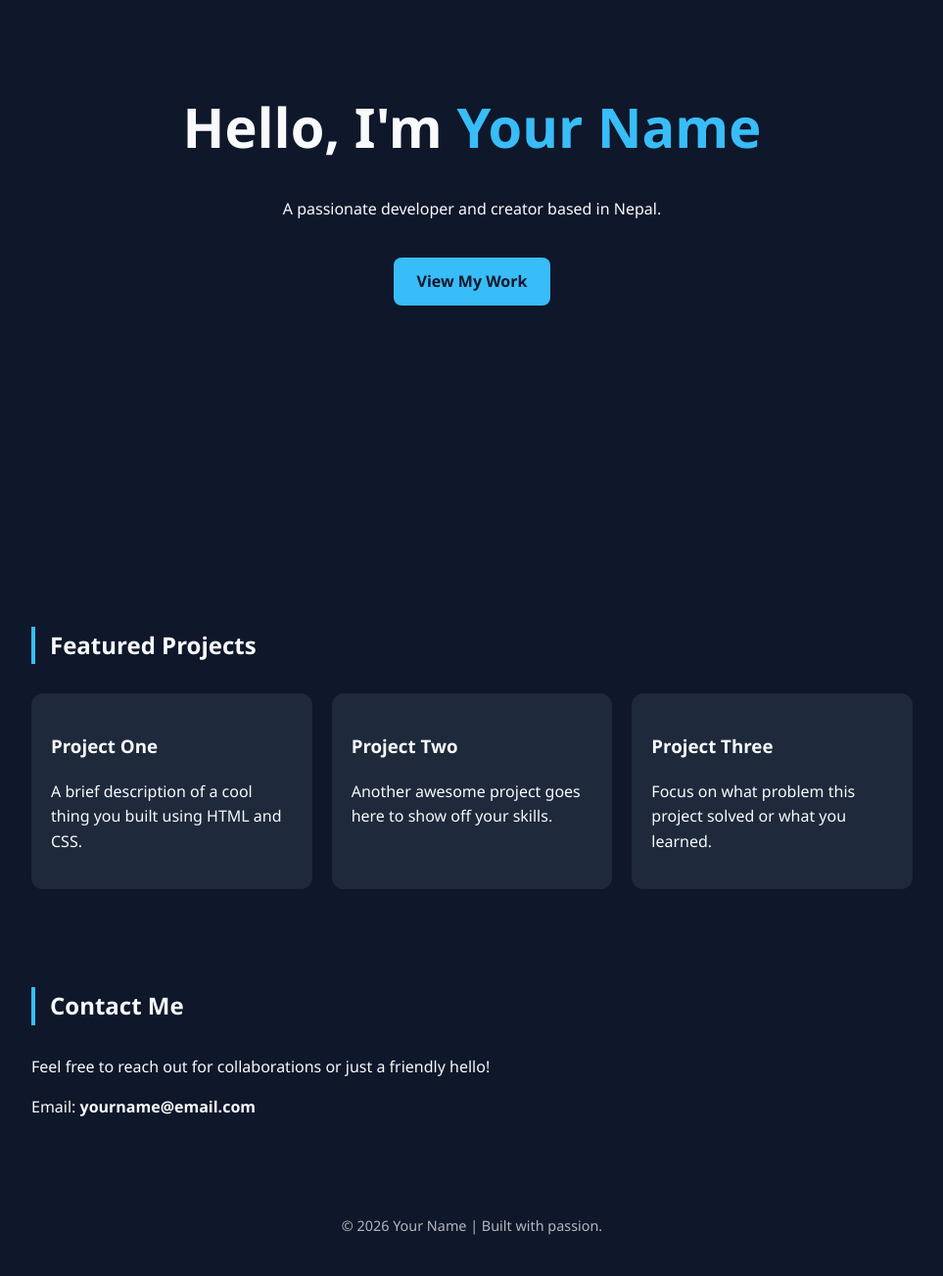
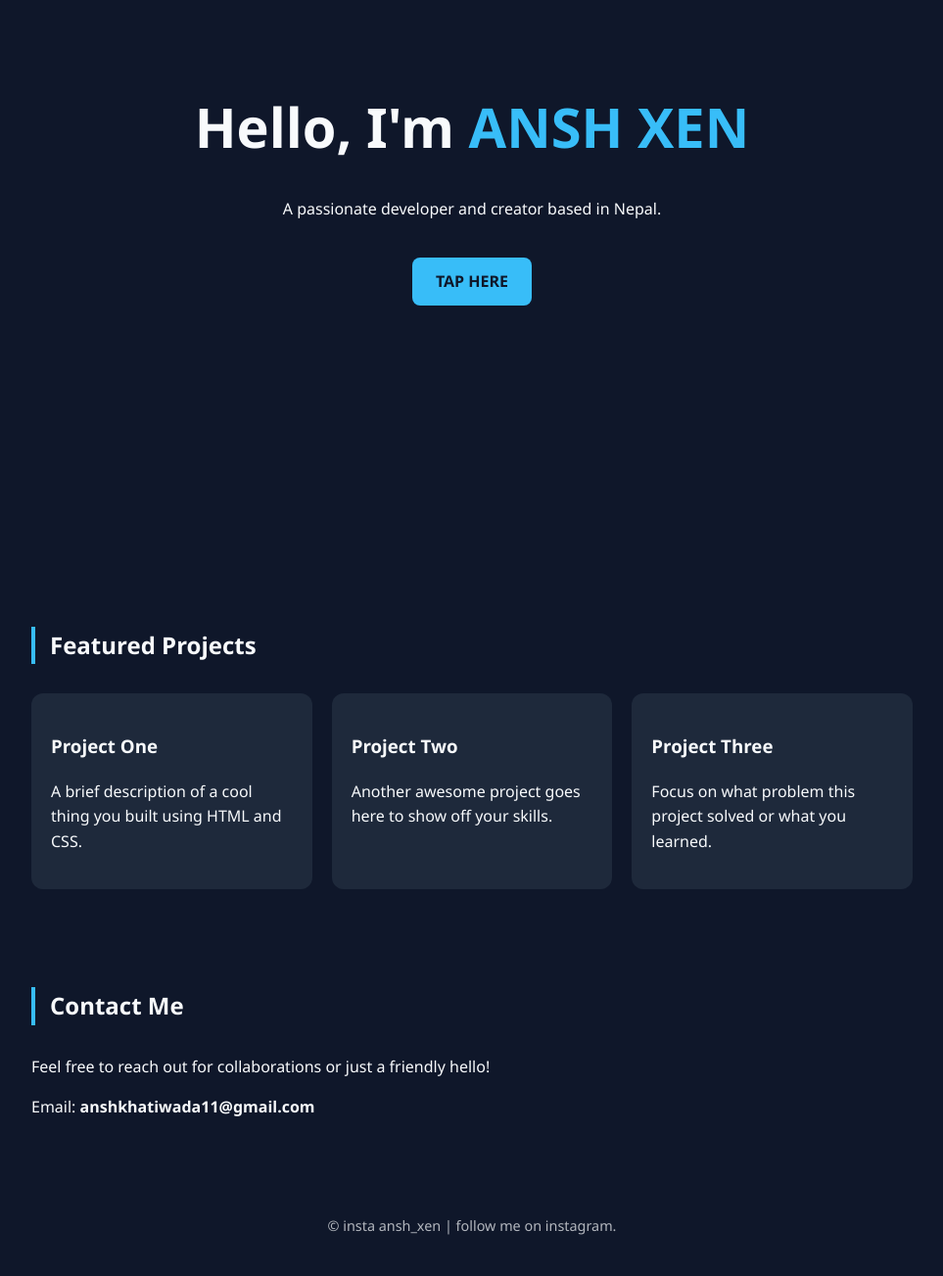
Before and after one commit to anshxen/ansh_xen, a plain HTML site: page index.html in a window 1280 px wide. Shown: the part 220-1523 px from the top of the page at 98% size, without its empty margins (158-1121 px from the left). Drawn offline with Linux system fonts and the light colour scheme.

Commit message:
Update index.html

```diff
--- a/index.html
+++ b/index.html
@@ -74,9 +74,9 @@
 <body>
 
     <header>
-        <h1>Hello, I'm <span>Your Name</span></h1>
+        <h1>Hello, I'm <span>ANSH XEN</span></h1>
         <p>A passionate developer and creator based in Nepal.</p>
-        <a href="#work" class="btn">View My Work</a>
+        <a href="#work" class="btn">TAP HERE</a>
     </header>
 
     <div class="container" id="work">
@@ -100,11 +100,11 @@
     <div class="container">
         <h2 class="section-title">Contact Me</h2>
         <p>Feel free to reach out for collaborations or just a friendly hello!</p>
-        <p>Email: <strong>yourname@email.com</strong></p>
+        <p>Email: <strong>anshkhatiwada11@gmail.com</strong></p>
     </div>
 
     <footer>
-        &copy; 2026 Your Name | Built with passion.
+        &copy; insta ansh_xen | follow me on instagram.
     </footer>
 
 </body>
```
